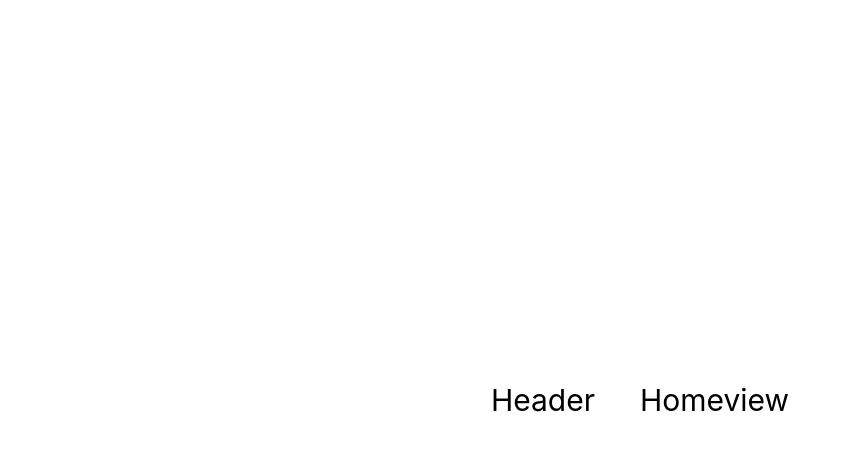
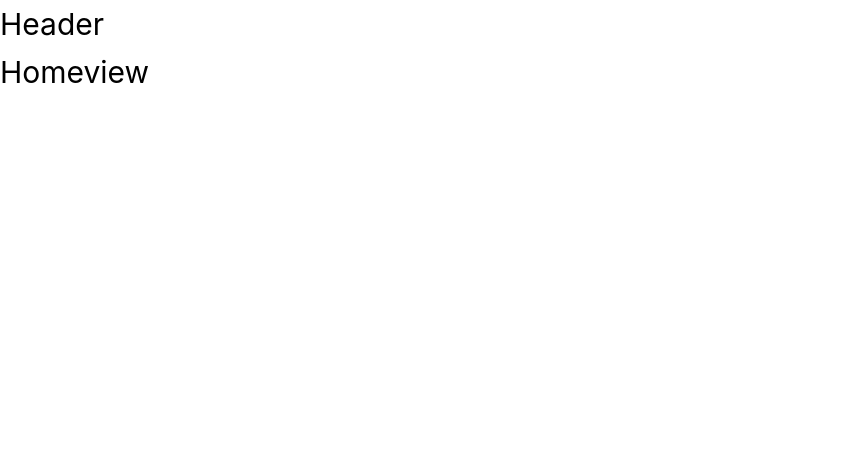
Before and after one commit to Mangow44/Drakyun, a Vue app: page / in a window 1280 px wide. Shown: the top 450 px of the page, without its empty margins (0-849 px from the left). Built offline with nearby package versions, Linux system fonts and the light colour scheme.

Commit message:
:art: refactor(assets): split folder

```diff
--- /dev/null
+++ b/src/primary/assets/css/main.css
@@ -0,0 +1 @@
+@import './base.css';
--- a/src/primary/assets/main.css
+++ /dev/null
@@ -1,35 +0,0 @@
-@import './base.css';
-
-#app {
-  max-width: 1280px;
-  margin: 0 auto;
-  padding: 2rem;
-
-  font-weight: normal;
-}
-
-a,
-.green {
-  text-decoration: none;
-  color: hsla(160, 100%, 37%, 1);
-  transition: 0.4s;
-}
-
-@media (hover: hover) {
-  a:hover {
-    background-color: hsla(160, 100%, 37%, 0.2);
-  }
-}
-
-@media (min-width: 1024px) {
-  body {
-    display: flex;
-    place-items: center;
-  }
-
-  #app {
-    display: grid;
-    grid-template-columns: 1fr 1fr;
-    padding: 0 2rem;
-  }
-}
```
Also changed, not shown: src/primary/main.ts (+9 -9 lines), src/primary/assets/css/base.css (renamed from src/primary/assets/base.css), src/primary/assets/images/logo.svg (renamed from src/primary/assets/logo.svg).
